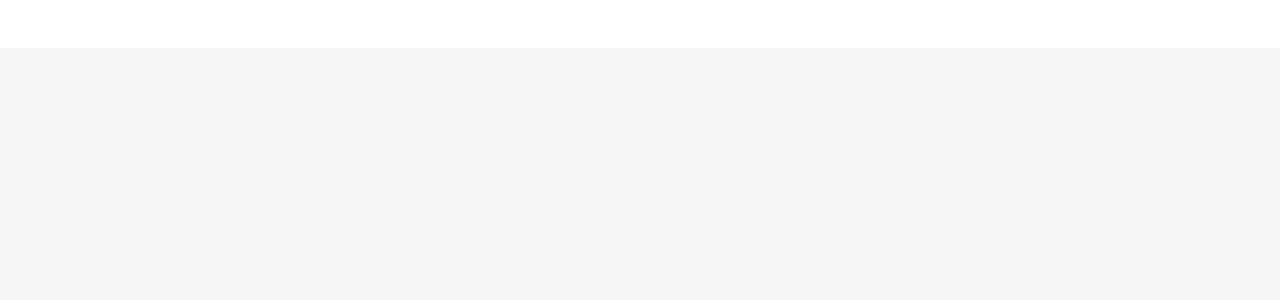
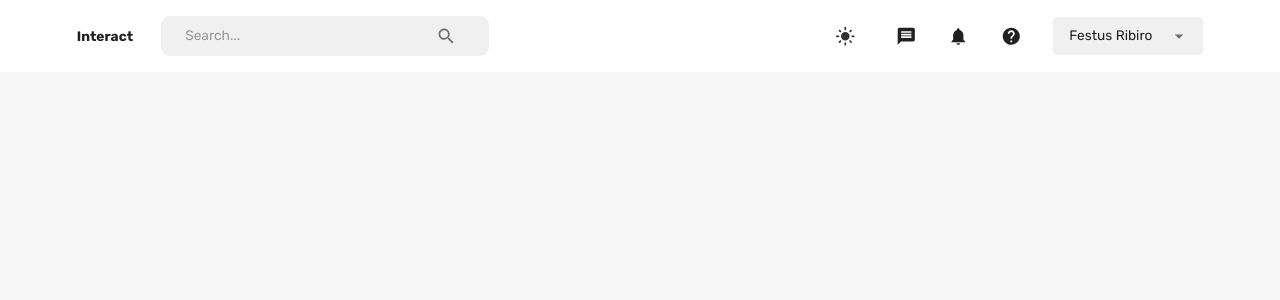
Before and after one commit to Fribiro/Interact, a React (Create React App) app in the folder client/: page /home in a window 1280 px wide. Shown: the top 300 px of the page. Built offline with nearby package versions, Linux system fonts and the light colour scheme.

Commit message:
fixed breaking ui

```diff
--- a/client/src/pages/navbar/index.jsx
+++ b/client/src/pages/navbar/index.jsx
@@ -30,7 +30,7 @@
   const dispatch = useDispatch();
   const navigate = useNavigate();
   const user = useSelector((state) => state.user);
-  const isNonMobileScreens = useMediaQuery("min-width: 1000px");
+  const isNonMobileScreens = useMediaQuery("(min-width: 1000px)");
 
   const theme = useTheme();
   const neutralLight = theme.palette.neutral.light;
@@ -55,6 +55,7 @@
           },
         }}
       >
+        Interact
       </Typography>
       {isNonMobileScreens && (
         <FlexBetween backgroundColor={neutralLight} borderRadius="9px" gap="3rem" padding="0.1rem 1.5rem">
```
